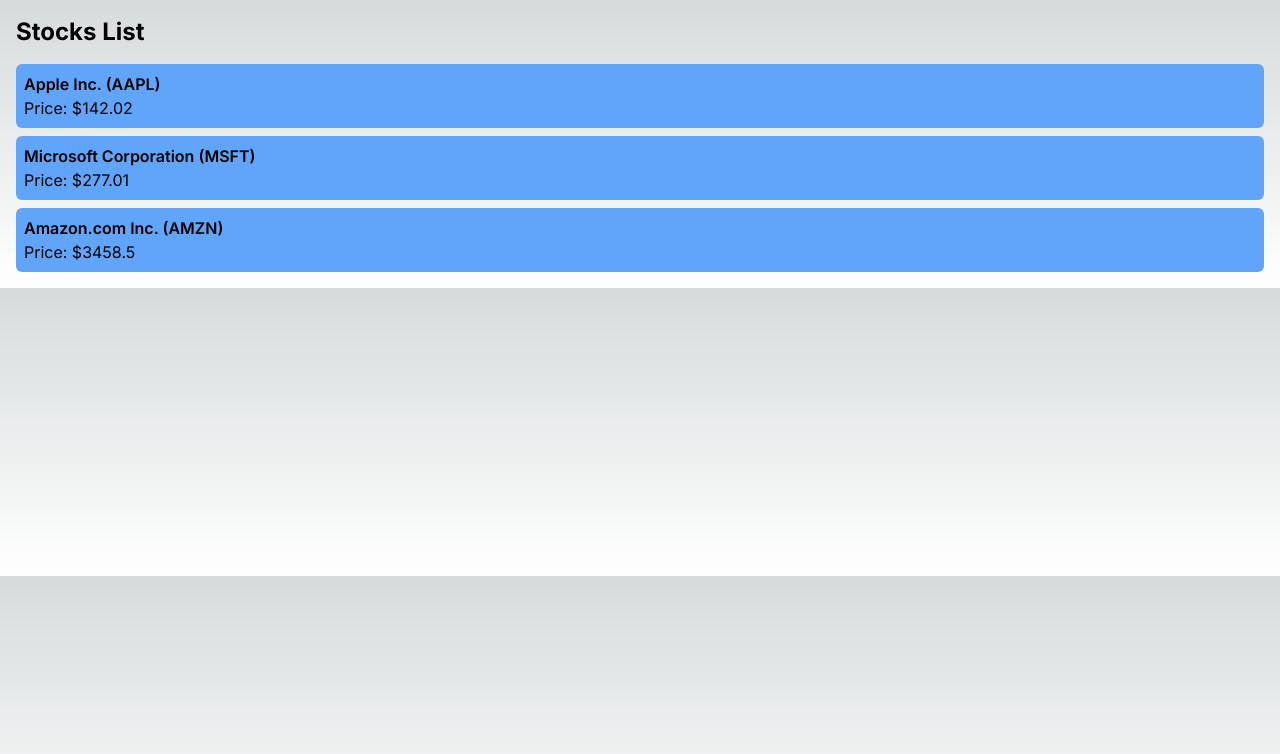
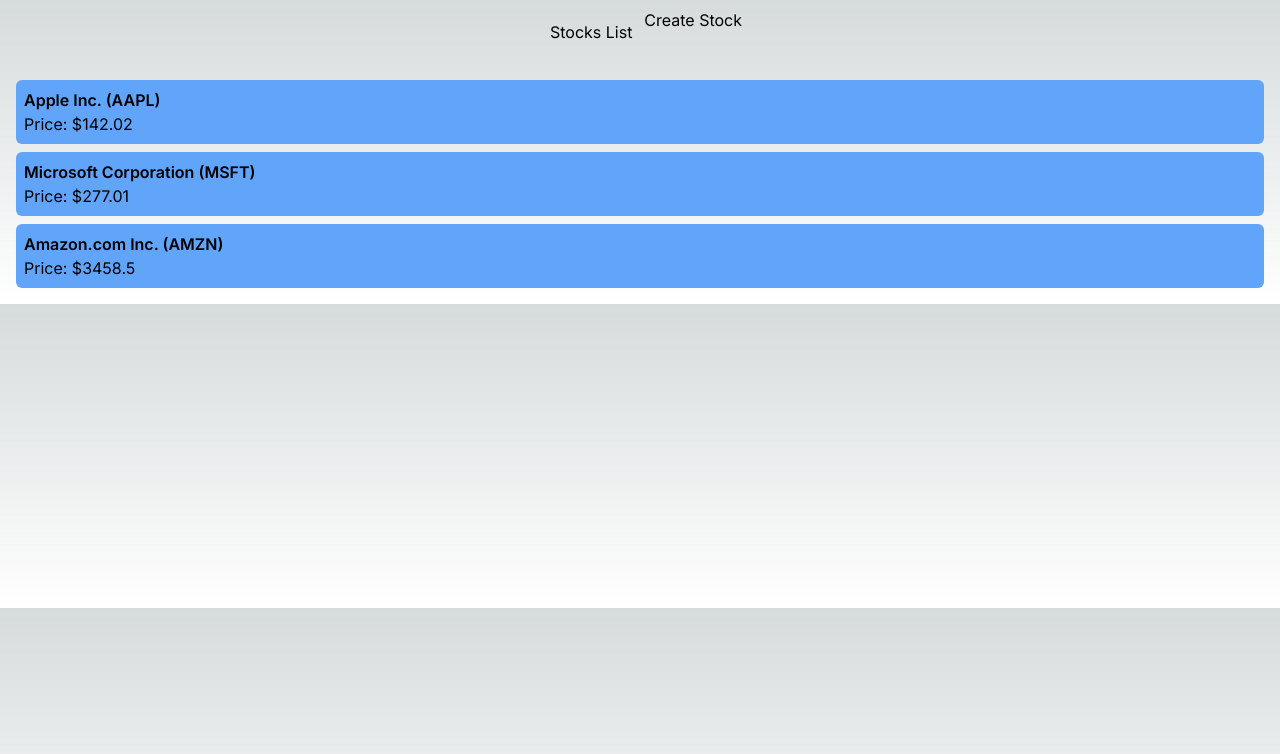
Before and after one commit to cjburn3/nextjs-stocks-crud, a Next.js app: page / in a window 1280 px wide. Shown: the top 754 px of the page. Built offline with nearby package versions, Linux system fonts and the light colour scheme.

Commit message:
Commit for Navbar

```diff
--- a/src/app/layout.js
+++ b/src/app/layout.js
@@ -1,5 +1,6 @@
 import { Inter } from "next/font/google";
 import "./globals.css";
+import Link from 'next/link';
 
 const inter = Inter({ subsets: ["latin"] });
 
@@ -11,7 +12,18 @@
 export default function RootLayout({ children }) {
   return (
     <html lang="en">
-      <body className={inter.className}>{children}</body>
+
+      <body className={inter.className}>
+
+        <div className='flex justify-center m-2' >
+
+          <Link className="m-3" href="/">Stocks List</Link>
+          <Link href="/management">Create Stock</Link>
+        </div>
+
+        {children}
+
+      </body>
     </html>
   );
 }
--- a/src/app/page.js
+++ b/src/app/page.js
@@ -1,4 +1,5 @@
 import React from 'react';
+
 
 const stocks = [
   { id: 1, name: 'Apple Inc.', symbol: 'AAPL', price: 142.02 },
@@ -9,7 +10,7 @@
 export default function Home() {
   return (
     <div className="container mx-auto p-4">
-      <h1 className="text-2xl font-bold mb-4">Stocks List</h1>
+
       <ul className="space-y-2">
         {stocks.map((stock) => (
           <li key={stock.id} className="bg-blue-400 p-2 rounded-md">
```
